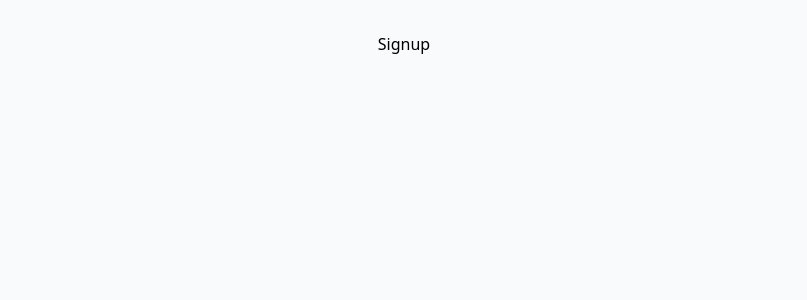
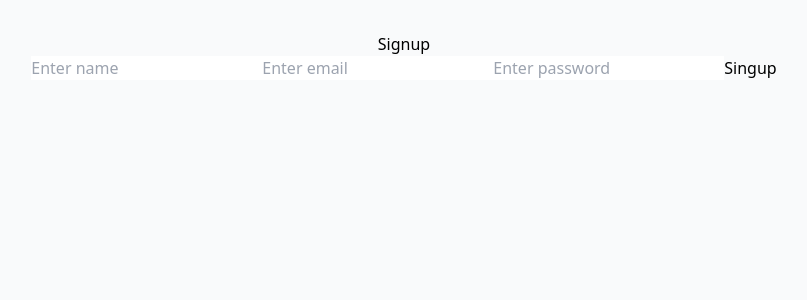
Before and after one commit to coder-nitin07/mind-canvas, a React (Vite) app in the folder frontend/: page / in a window 1280 px wide. Shown: the top 300 px of the page, without its empty margins (236-1043 px from the left). Built offline with nearby package versions, Linux system fonts and the light colour scheme.

Commit message:
Create SignUp Page

```diff
--- a/frontend/src/pages/Signup.jsx
+++ b/frontend/src/pages/Signup.jsx
@@ -1,8 +1,66 @@
-import React from 'react'
+import React, { useState } from 'react'
 
 const Signup = () => {
+  const [ name, setName ] = useState('');
+  const [ email, setEmail ] = useState('');
+  const [ password, setPassword ] = useState('');
+
+  const handleSignup = async (e)=>{
+    e.preventDefault();
+
+    // console.log('Signup name', name, " email ", email, " password ", password);
+
+    try {
+      const response = await fetch('http://localhost:3000/auth/register', {
+        method: 'POST',
+        headers: {
+            'Content-Type': 'application/json'
+        },
+        body: JSON.stringify({ name, email, password })
+      })
+
+      if(response.ok){
+        const data = await response.json();
+
+        console.log('SignUp Successfully', data);
+      }
+      else{
+        const errorData = await response.json();
+        console.log('SignUp failed', errorData.message || 'Unknown Error');
+      }
+    } catch (err) {
+      console.log('Error while connecting to the Backend Server', err);
+    }
+  };
   return (
-    <div>Signup</div>
+    <>
+      <h2>Signup</h2>
+
+      <form onSubmit={ handleSignup }>
+        <input
+          type='name'
+          placeholder='Enter name'
+          value={ name }
+          onChange={(e)=> setName(e.target.value) }
+        />
+
+         <input
+          type='email'
+          placeholder='Enter email'
+          value={ email }
+          onChange={(e)=> setEmail(e.target.value) }
+        />
+
+         <input
+          type='password'
+          placeholder='Enter password'
+          value={ password }
+          onChange={(e)=> setPassword(e.target.value) }
+        />
+
+        <button type='submit'>Singup</button>
+      </form>
+    </>
   )
 }
 
```
